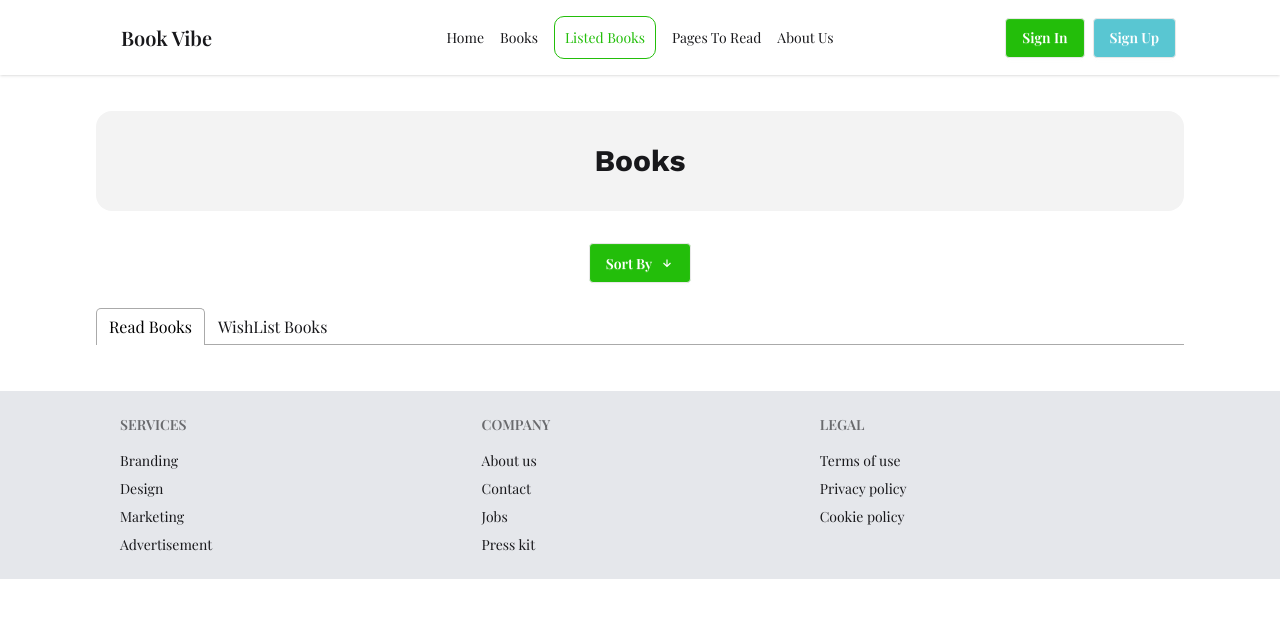
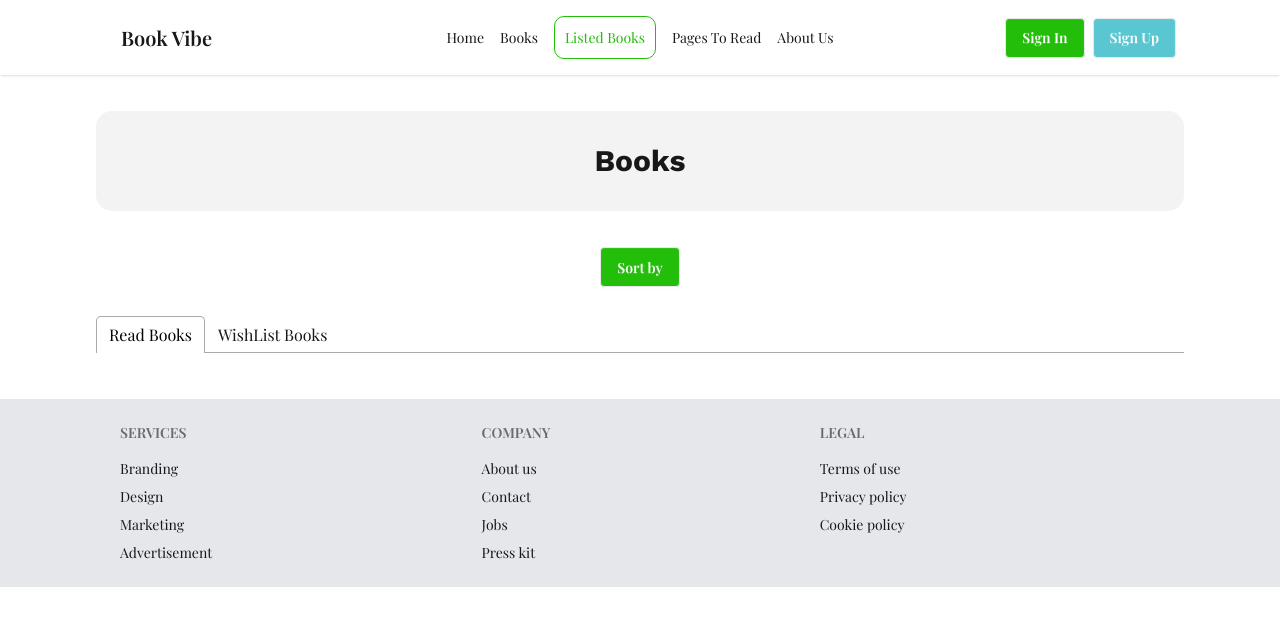
Before and after one commit to MDABDULLAH16/Book-Vibe, a React (Vite) app: page /listedBooks in a window 1280 px wide. Shown: the top 626 px of the page. Built offline with nearby package versions, Linux system fonts and the light colour scheme; a web font is replaced by a local one.

Commit message:
sort data

```diff
--- a/src/Components/Banner/Banner.jsx
+++ b/src/Components/Banner/Banner.jsx
@@ -1,6 +1,7 @@
 import React from "react";
 import banner from "/books-banner.png";
 import Container from "../Container/Container";
+import { Link } from "react-router";
 const Banner = () => {
   return (
     <div className="my-12">
@@ -11,9 +12,12 @@ const Banner = () => {
               <h1 className="lg:text-6xl text-3xl font-bold ">
                 Books to freshen up your bookshelf
               </h1>
-              <button className="btn bg-[#23BE0A] text-white font-work lg:mt-12 mt-4">
+              <Link
+                to="/listedBooks"
+                className="btn bg-[#23BE0A] text-white font-work lg:mt-12 mt-4"
+              >
                 Visit the List
-              </button>
+              </Link>
             </div>
             <img className="h-[394px]" src={banner} alt="Books" />
           </div>
--- a/src/Pages/ListedBooks/ListedBooks.jsx
+++ b/src/Pages/ListedBooks/ListedBooks.jsx
@@ -10,6 +10,7 @@ import { getStoreBook } from "../../utilities/AddToDb";
 const ListedBooks = () => {
   const bookData = useLoaderData();
   //   console.log(bookData);
+  const [sort, setSort] = useState("");
   const [readListBook, setReadListBook] = useState([]);
 
   useEffect(() => {
@@ -20,6 +21,20 @@ const ListedBooks = () => {
     setReadListBook(filterBookData);
   }, []);
 
+  const handleSort = (type) => {
+    setSort(type);
+    if (type === "pages") {
+      const sortByPages = [...readListBook].sort(
+        (a, b) => a.totalPages - b.totalPages
+      );
+      setReadListBook(sortByPages);
+    } else if (type === "ratings") {
+      const sortByRatings = [...readListBook].sort(
+        (a, b) => a.rating - b.rating
+      );
+      setReadListBook(sortByRatings);
+    }
+  };
   return (
     <Container>
       <div className="my-9">
@@ -27,9 +42,19 @@ const ListedBooks = () => {
           <h1 className="text-3xl font-bold font-work py-8">Books</h1>
         </div>
         <div className="flex justify-center items-center mt-8 ">
-          <button className="flex text-white text-center items-center gap-2 btn bg-[#23BE0A]">
-            Sort By <BiDownArrowAlt />{" "}
-          </button>
+          <details className="dropdown  text-black">
+            <summary className="btn m-1 bg-[#23BE0A] text-white">
+              Sort by {sort ? sort : ""}
+            </summary>
+            <ul className="menu dropdown-content bg-base-100 rounded-box z-1 w-52 p-2 shadow-sm">
+              <li>
+                <a onClick={() => handleSort("pages")}>pages</a>
+              </li>
+              <li>
+                <a onClick={() => handleSort("ratings")}>ratings</a>
+              </li>
+            </ul>
+          </details>{" "}
         </div>
         <div className="mt-6">
           <Tabs>
```
